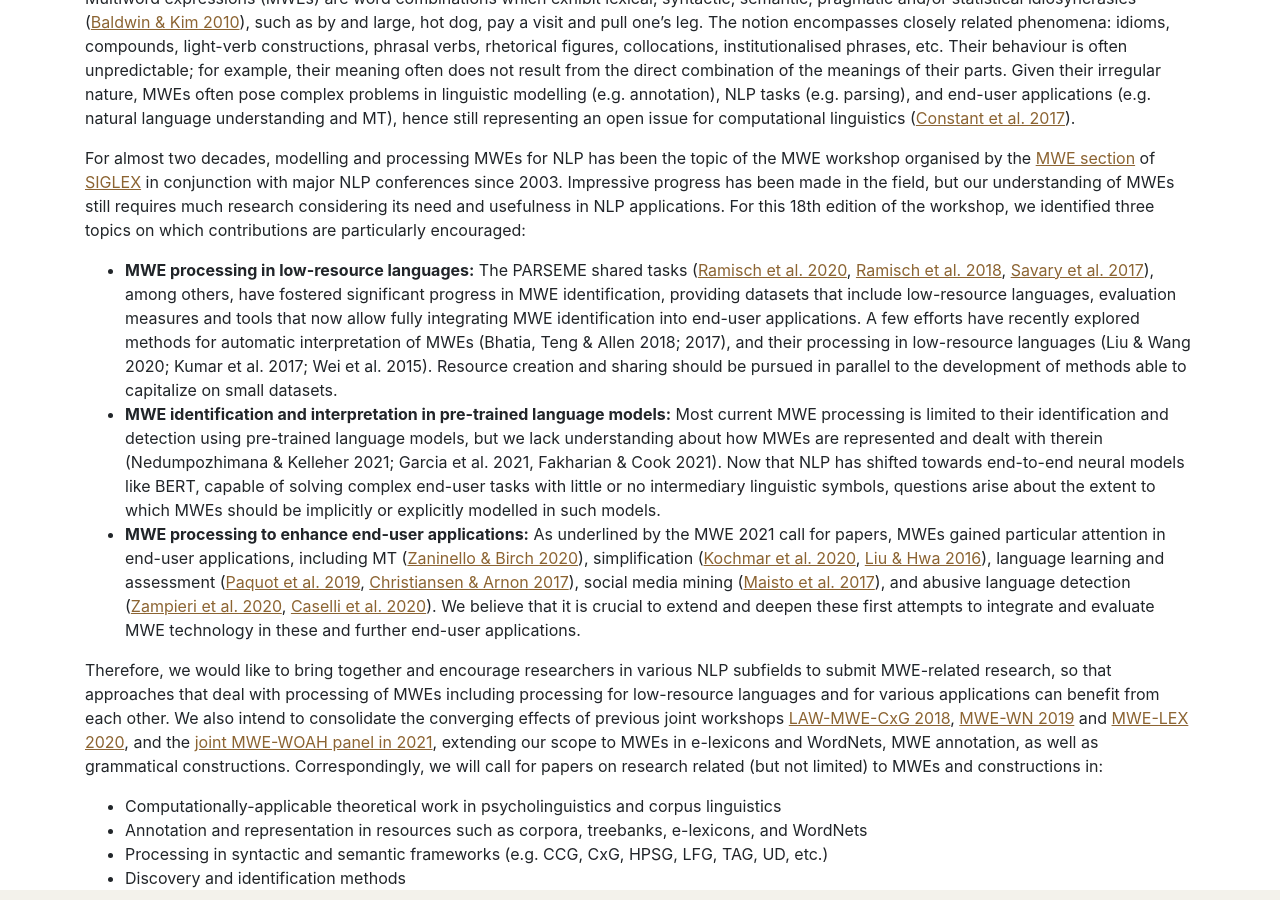
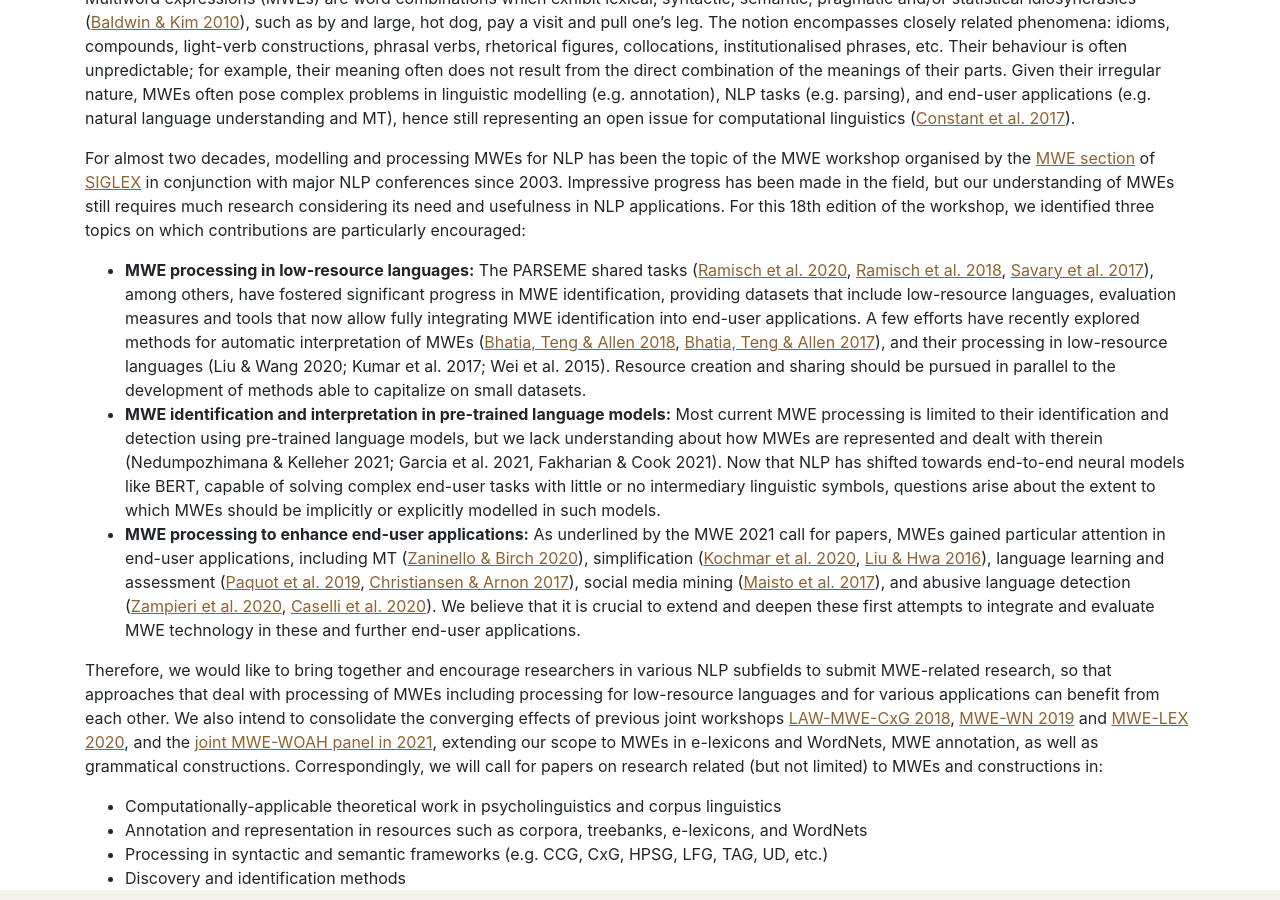
Before and after one commit to multiword/multiword.github.io, a Jekyll site: the page built from mwe2022/index.md, in a window 1280 px wide and 900 px high, scrolled down 898 px. Built offline with Jekyll 4.4.1, drawn with Linux system fonts in a browser that asks for light colours; comment, search, counter and statistics services are not loaded.

Commit message:
Add links to a couple of papers

```diff
--- a/mwe2022/index.md
+++ b/mwe2022/index.md
@@ -56,7 +56,7 @@ Multiword expressions (MWEs) are word combinations which exhibit lexical, syntac
 
 For almost two decades, modelling and processing MWEs for NLP has been the topic of the MWE workshop organised by the [MWE section](https://multiword.org/) of [SIGLEX](http://www.siglex.org/) in conjunction with major NLP conferences since 2003. Impressive progress has been made in the field, but our understanding of MWEs still requires much research considering its need and usefulness in NLP applications. For this 18th edition of the workshop, we identified three topics on which contributions are particularly encouraged:
 
-- **MWE processing in low-resource languages:** The PARSEME shared tasks ([Ramisch et al. 2020](https://www.aclweb.org/anthology/2020.mwe-1.14/), [Ramisch et al. 2018](https://www.aclweb.org/anthology/W18-4925/), [Savary et al. 2017](https://www.aclweb.org/anthology/W17-1704/)), among others, have fostered significant progress in MWE identification, providing datasets that include low-resource languages, evaluation measures and tools that now allow fully integrating MWE identification into end-user applications. A few efforts have recently explored methods for automatic interpretation of MWEs (Bhatia, Teng & Allen 2018; 2017), and their processing in low-resource languages (Liu & Wang 2020; Kumar et al. 2017; Wei et al. 2015). Resource creation and sharing should be pursued in parallel to the development of methods able to capitalize on small datasets.
+- **MWE processing in low-resource languages:** The PARSEME shared tasks ([Ramisch et al. 2020](https://www.aclweb.org/anthology/2020.mwe-1.14/), [Ramisch et al. 2018](https://www.aclweb.org/anthology/W18-4925/), [Savary et al. 2017](https://www.aclweb.org/anthology/W17-1704/)), among others, have fostered significant progress in MWE identification, providing datasets that include low-resource languages, evaluation measures and tools that now allow fully integrating MWE identification into end-user applications. A few efforts have recently explored methods for automatic interpretation of MWEs ([Bhatia, Teng & Allen 2018](https://library.oapen.org/bitstream/handle/20.500.12657/27391/1002619.pdf?sequence=1#page=79), [Bhatia, Teng & Allen 2017](https://aclanthology.org/W17-1719.pdf)), and their processing in low-resource languages (Liu & Wang 2020; Kumar et al. 2017; Wei et al. 2015). Resource creation and sharing should be pursued in parallel to the development of methods able to capitalize on small datasets.
 - **MWE identification and interpretation in pre-trained language models:** Most current MWE processing is limited to their identification and detection using pre-trained language models, but we lack understanding about how MWEs are represented and dealt with therein (Nedumpozhimana & Kelleher 2021; Garcia et al. 2021, Fakharian & Cook 2021). Now that NLP has shifted towards end-to-end neural models like BERT, capable of solving complex end-user tasks with little or no intermediary linguistic symbols, questions arise about the extent to which MWEs should be implicitly or explicitly modelled in such models.
 - **MWE processing to enhance end-user applications:** As underlined by the MWE 2021 call for papers, MWEs gained particular attention in end-user applications, including MT ([Zaninello &amp; Birch 2020](https://www.aclweb.org/anthology/2020.lrec-1.471/)), simplification ([Kochmar et al. 2020](https://www.aclweb.org/anthology/2020.lrec-1.545/), [Liu &amp; Hwa 2016](https://www.aclweb.org/anthology/N16-1040/)), language learning and assessment ([Paquot et al. 2019](https://dial.uclouvain.be/pr/boreal/object/boreal:226339), [Christiansen &amp; Arnon 2017](https://doi.org/10.1111/tops.12274)), social media mining ([Maisto et al. 2017](https://doi.org/10.4000/books.aaccademia.2441)), and abusive language detection ([Zampieri et al. 2020](https://www.aclweb.org/anthology/2020.semeval-1.188/), [Caselli et al. 2020](https://www.aclweb.org/anthology/2020.lrec-1.760/)). We believe that it is crucial to extend and deepen these first attempts to integrate and evaluate MWE technology in these and further end-user applications.
 
```
